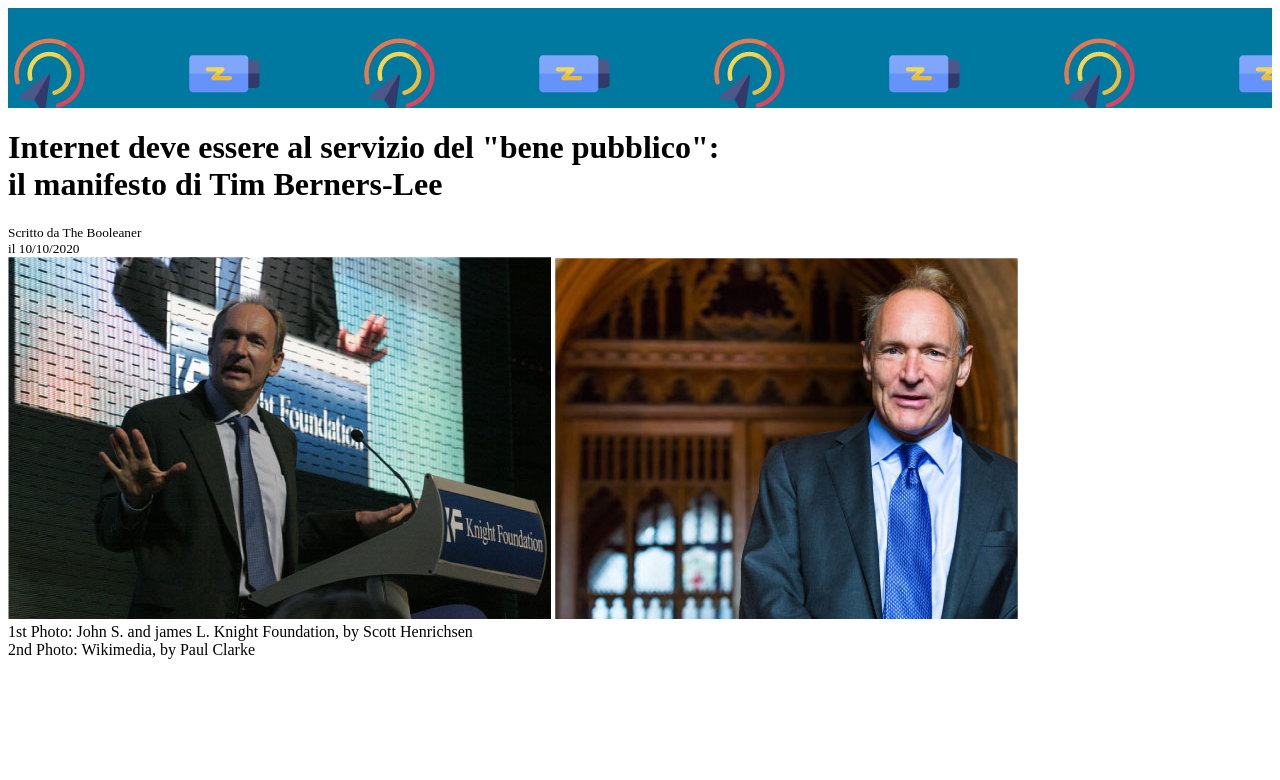
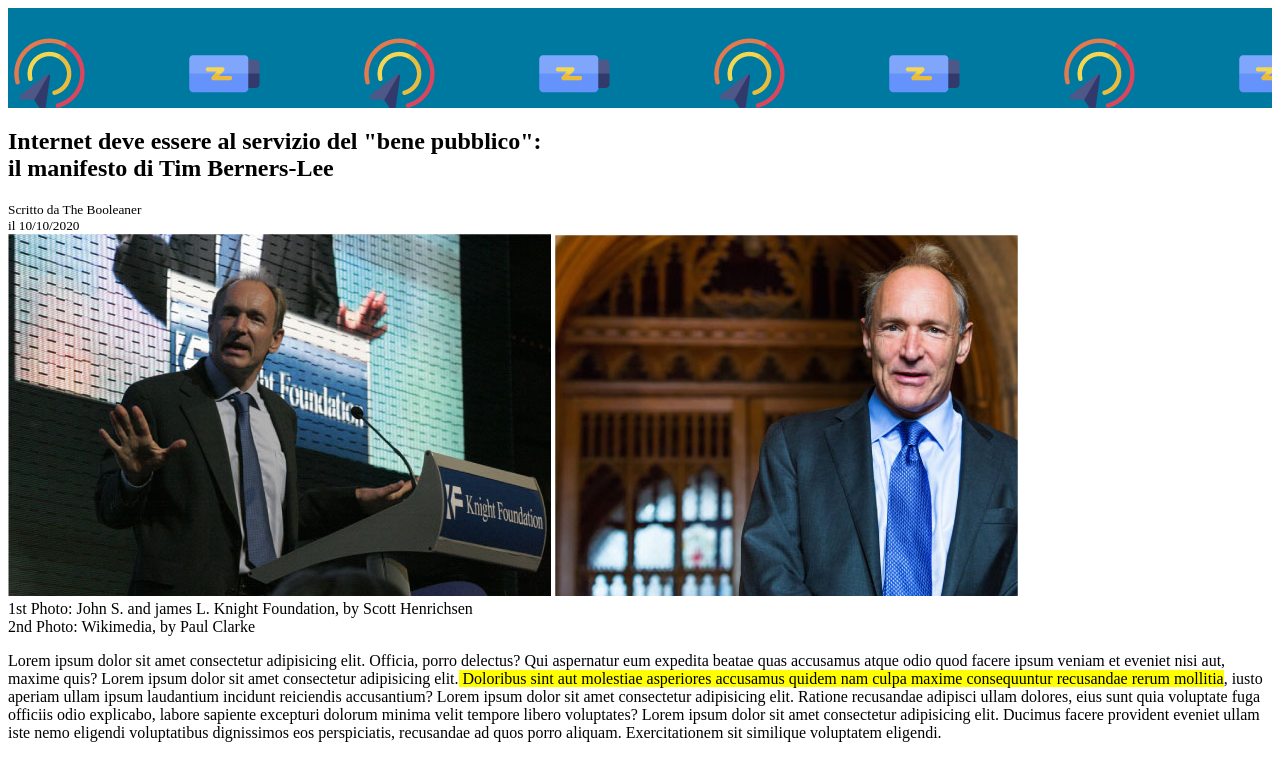
Before and after one commit to MatteoGaloni/html-css-booleaner, a plain HTML site: page index.html in a window 1280 px wide. Drawn offline with Linux system fonts and the light colour scheme.

Commit message:
feat(main): add p, mark

```diff
--- a/index.html
+++ b/index.html
@@ -15,11 +15,13 @@
 
     <!-- titolo con sottotilo -->
     <main>
+        <section>
             <h1>Internet deve essere al servizio del "bene pubblico":
                 <br>
                 il manifesto di Tim Berners-Lee
             </h1>
             <small>Scritto da The Booleaner<br>il 10/10/2020</small>
+        </section>
 
     <!-- immagini tim berners-lee -->
         <div>
@@ -29,6 +31,10 @@
             <figcaption>2nd Photo: Wikimedia, by Paul Clarke</figcaption>
         </div>
 
+        <section>
+            <p>Lorem ipsum dolor sit amet consectetur adipisicing elit. Officia, porro delectus? Qui aspernatur eum expedita beatae quas accusamus atque odio quod facere ipsum veniam et eveniet nisi aut, maxime quis? Lorem ipsum dolor sit amet consectetur adipisicing elit.<mark> Doloribus sint aut molestiae asperiores accusamus quidem nam culpa maxime consequuntur recusandae rerum mollitia</mark>, iusto aperiam ullam ipsum laudantium incidunt reiciendis accusantium? Lorem ipsum dolor sit amet consectetur adipisicing elit. Ratione recusandae adipisci ullam dolores, eius sunt quia voluptate fuga officiis odio explicabo, labore sapiente excepturi dolorum minima velit tempore libero voluptates? Lorem ipsum dolor sit amet consectetur adipisicing elit. Ducimus facere provident eveniet ullam iste nemo eligendi voluptatibus dignissimos eos perspiciatis, recusandae ad quos porro aliquam. Exercitationem sit similique voluptatem eligendi.</p>
+        </section>
+
     </main>
 
     <footer>
```
Lines whose indentation alone changed are shown as unchanged.
